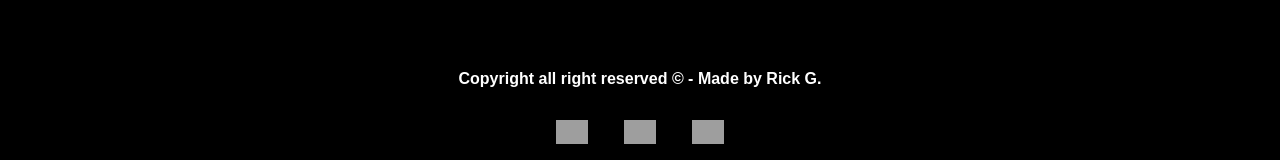
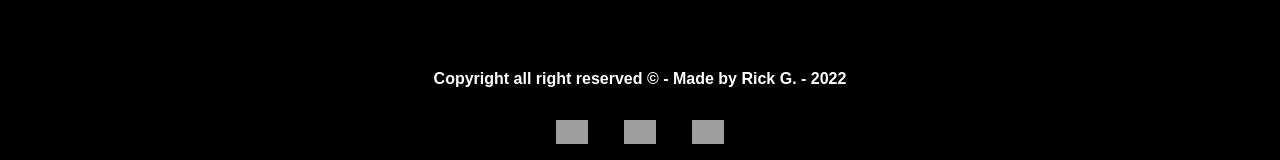
Before and after one commit to RickHolaaa/2022-pomodoro-app, a plain HTML site: page pages/index.html in a window 1280 px wide. Shown: the part 2092-2252 px from the top of the page. Drawn offline with Linux system fonts and the light colour scheme; grey boxes are pictures that could not be loaded.

Commit message:
24072022

```diff
--- a/pages/index.html
+++ b/pages/index.html
@@ -28,7 +28,7 @@
     </div>
     <p>This is my first paragraph</p>
 <footer>
-    <p class="copyright">Copyright all right reserved &copy - Made by Rick G.</p>
+    <p class="copyright">Copyright all right reserved &copy - Made by Rick G. - 2022</p>
     <div class="social">
         <img class="fb" src="https://www.facebook.com/images/fb_icon_325x325.png">
         <img class="ig" src="https://upload.wikimedia.org/wikipedia/commons/thumb/a/a5/Instagram_icon.png/2048px-Instagram_icon.png">
```
